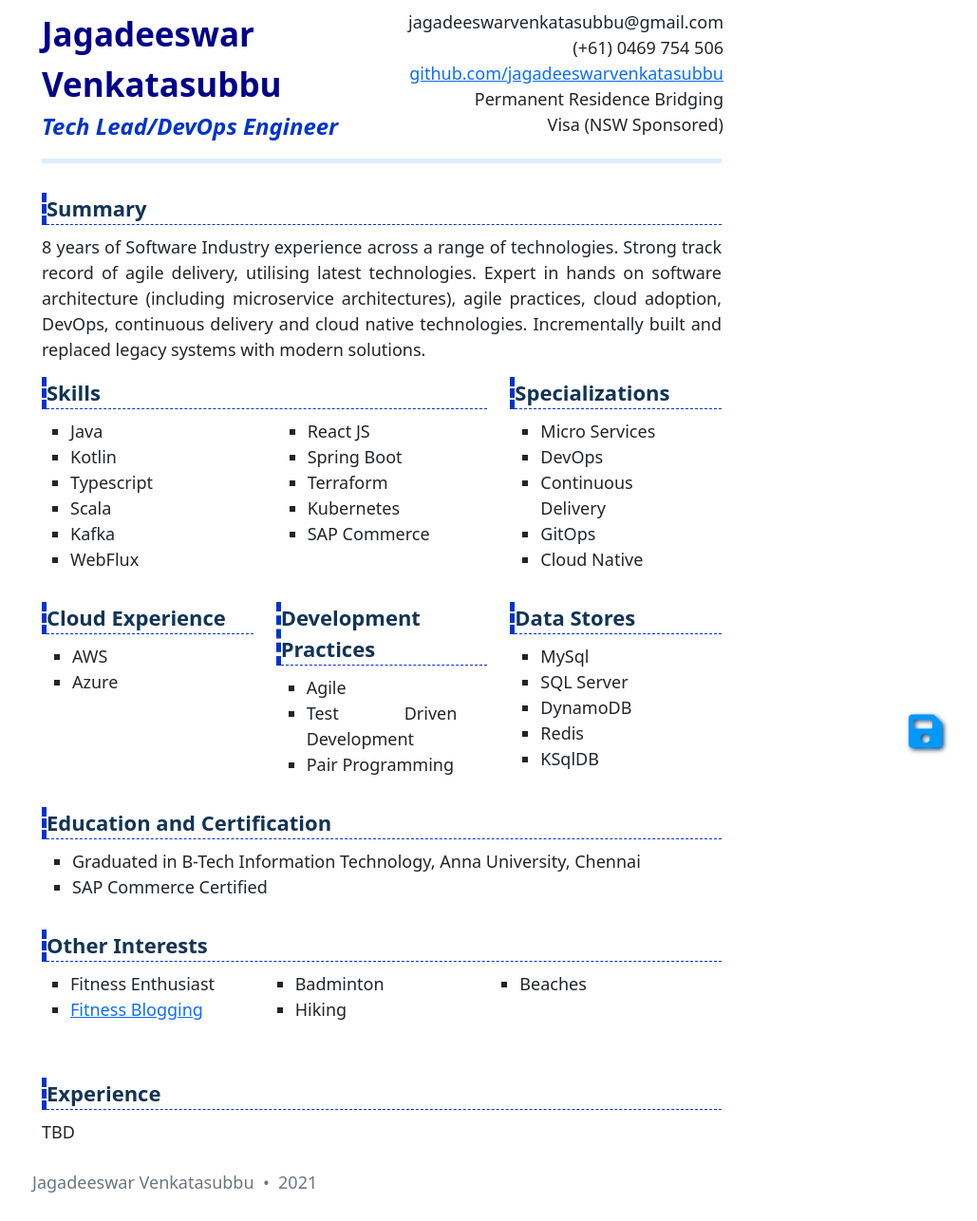
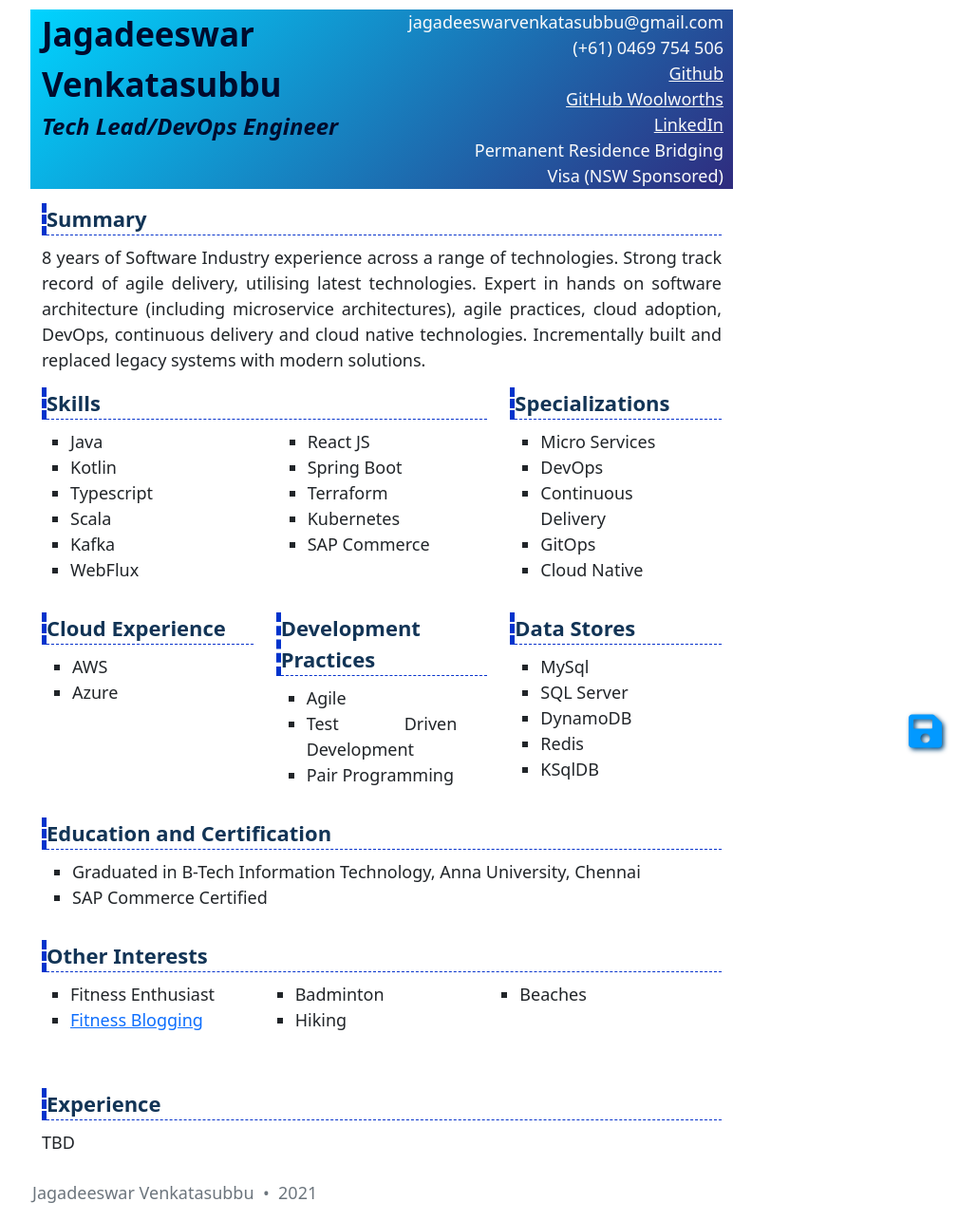
Before and after one commit to jagadeeswarvenkatasubbu/jagadeeswarvenkatasubbu.github.io, a Jekyll site: the page built from index.html, in a window 1280 px wide. Shown: the whole page at 95% size, without its empty margins (238-1267 px from the left). Built offline with Jekyll 4.4.1, drawn with Linux system fonts in a browser that asks for light colours.

Commit message:
update styles

```diff
--- a/assets/css/_scss/resume.scss
+++ b/assets/css/_scss/resume.scss
@@ -10,22 +10,24 @@ body {
     float: right;
     padding-right: 10px;
     clear: both;
+    color: #FAFAFA;
     > a {
         padding-right: 0px;
+        color: #FAFAFA;
     }
 }
 
 .name {
     font-size: 35px;
     font-weight: 900;
-    color: #000088;
+    color: #000b2d;;
 }
 
 .role {
     font-size: 24px;
     font-weight: 800;
     font-style: italic;
-    color: #0033CC;
+    color: #000b2d;
 }
 
 hr.horizontal-line {
@@ -39,6 +41,7 @@ hr.horizontal-line {
     margin-top: 15px;
     border-bottom: 1px dashed #0033CC;
     border-left: 5px dashed #0033CC;
+//     background: linear-gradient(135deg, #00d4ff22 0%, #2f2b7e22 100%);
 }
 .section-content {
     padding-top: 10px;
@@ -49,3 +52,7 @@ hr.horizontal-line {
 .padding-left-30 {
     padding-left: 30px;
 }
+
+.title-banner {
+    background: linear-gradient(135deg, #00d4ff 0%, #2f2b7e 100%);
+}
--- a/index.html
+++ b/index.html
@@ -2,7 +2,7 @@
 layout: home
 ---
 
-<div id="intro" class="row">
+<div id="intro" class="row title-banner">
     <div class="col-xs-12 col-sm-12 col-md-12 col-lg-7 col-xl-7">
         <span class="name">Jagadeeswar Venkatasubbu</span>
         <div class="role">Tech Lead/DevOps Engineer</div>
@@ -11,13 +11,19 @@ layout: home
         <span class="contact-links row">jagadeeswarvenkatasubbu@gmail.com</span>
         <span class="contact-links row">(+61) 0469 754 506</span>
         <span class="contact-links row">
-            <a href="https://github.com/jagadeeswarvenkatasubbu">github.com/jagadeeswarvenkatasubbu</a>
+            <a href="https://github.com/jagadeeswarvenkatasubbu">Github</a>
+        </span>
+        <span class="contact-links row">
+            <a href="https://github.com/jagadeeswarvenkatasubbuwoolworths">GitHub Woolworths</a>
+        </span>
+        <span class="contact-links row">
+            <a href="www.linkedin.com/in/jagadeeswarvenkatasubbu">LinkedIn</a>
         </span>
         <span class="contact-links row">Permanent Residence Bridging Visa (NSW Sponsored)</span>
     </div>
 
 </div>
-<hr class="horizontal-line"/>
+<!--<hr class="horizontal-line"/>-->
 <div id="summary" class="row col-xs-12">
     <span class="col-xs-12">
         <div class="section-title">Summary</div>
@@ -30,7 +36,7 @@ layout: home
     </span>
 </div>
 <div id="skills" class="row col-xs-12">
-    <span class="col-xs-12 col-sm-12 col-md-6 col-lg-8 col-xl-8">
+    <span class="col-xs-12 col-sm-12 col-md-6 col-lg-8 col-xl-8-skills">
         <div class="section-title">Skills</div>
         <div class="section-content row padding-left-30">
             <ul class="skills-list col-xs-12 col-sm-12 col-md-6 col-lg-6 col-xl-6">
@@ -50,7 +56,7 @@ layout: home
             </ul>
         </div>
     </span>
-    <span class="col-xs-12 col-sm-12 col-md-6 col-lg-4 col-xl-4">
+    <span class="col-xs-12 col-sm-12 col-md-6 col-lg-4 col-xl-4-skills">
         <div class="section-title">Specializations</div>
         <div class="section-content">
             <ul class="skills-list">
@@ -62,7 +68,7 @@ layout: home
             </ul>
         </div>
     </span>
-    <span class="col-xs-12 col-sm-12 col-md-6 col-lg-4 col-xl-4">
+    <span class="col-xs-12 col-sm-12 col-md-6 col-lg-4 col-xl-4-skills">
         <div class="section-title">Cloud Experience</div>
         <div class="section-content">
             <ul class="skills-list">
@@ -71,7 +77,7 @@ layout: home
             </ul>
         </div>
     </span>
-    <span class="col-xs-12 col-sm-12 col-md-6 col-lg-4 col-xl-4">
+    <span class="col-xs-12 col-sm-12 col-md-6 col-lg-4 col-xl-4-skills">
         <div class="section-title">Development Practices</div>
         <div class="section-content">
             <ul class="skills-list">
@@ -81,7 +87,7 @@ layout: home
             </ul>
         </div>
     </span>
-    <span class="col-xs-12 col-sm-12 col-md-6 col-lg-4 col-xl-4">
+    <span class="col-xs-12 col-sm-12 col-md-6 col-lg-4 col-xl-4-skills">
         <div class="section-title">Data Stores</div>
         <div class="section-content">
             <ul class="skills-list">
```
